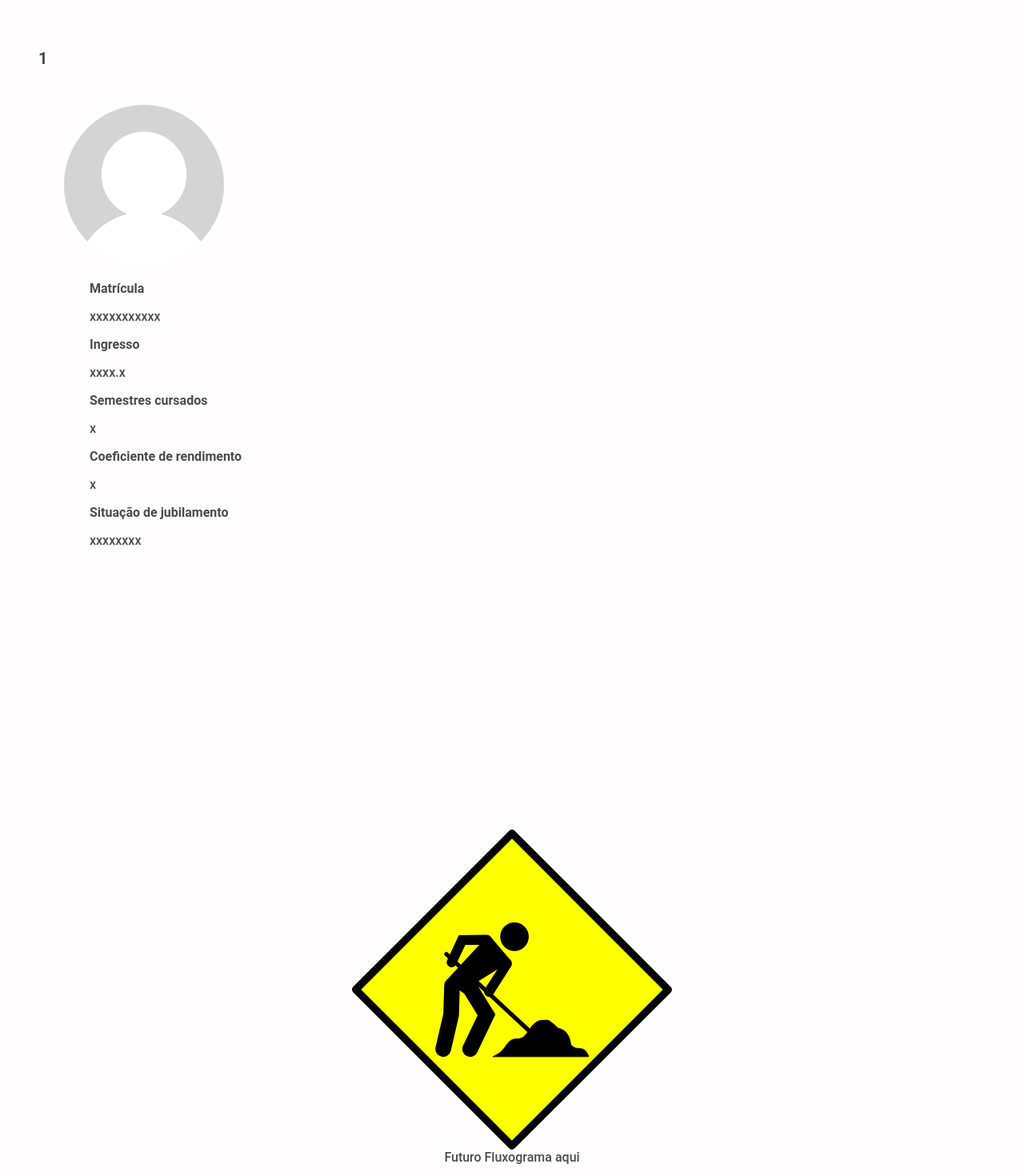
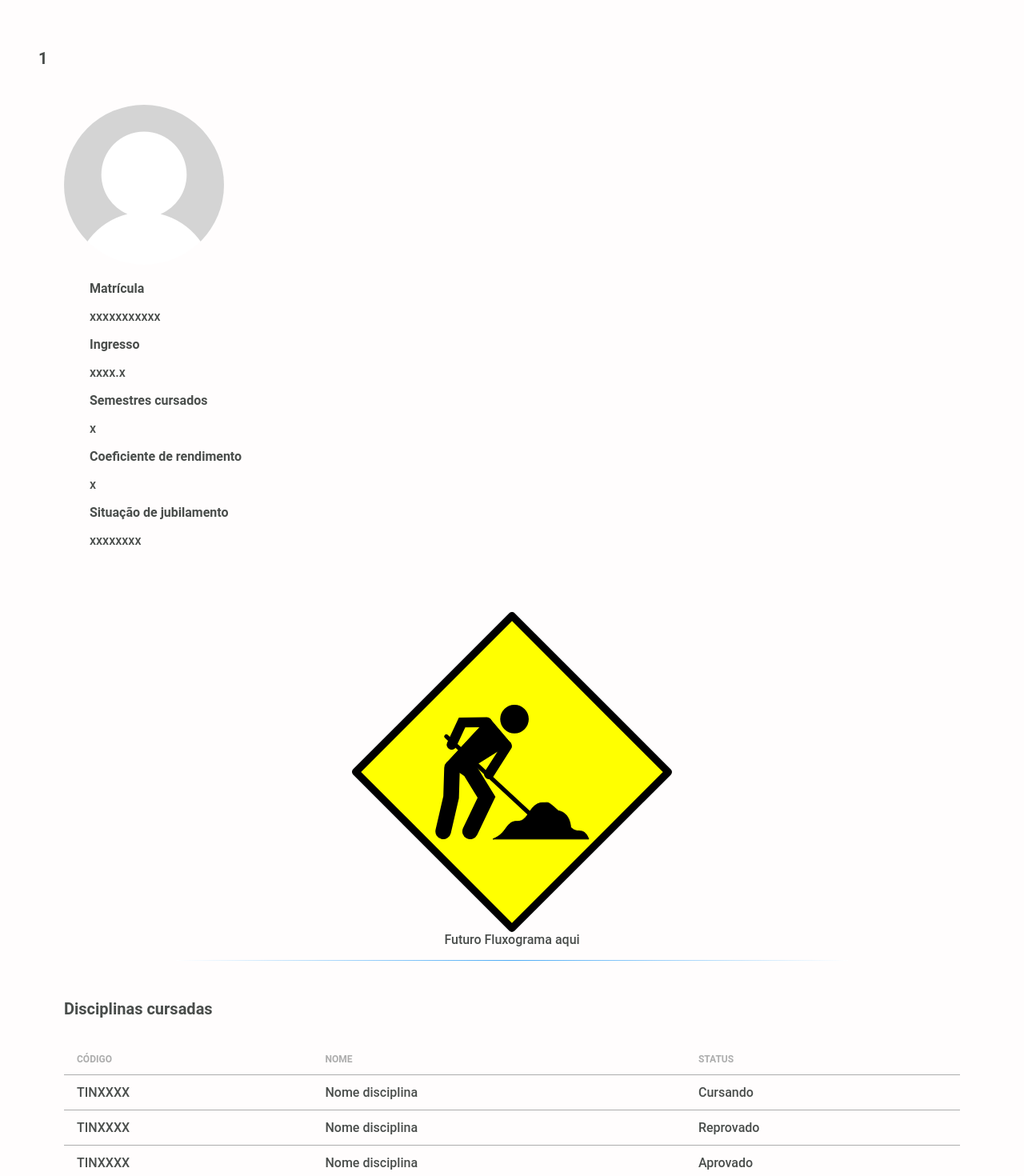
Before and after one commit to pedroAndrad1/sagui, a Next.js app: page /imprimir/1 in a window 1280 px wide. Shown: the top 1470 px of the page at 80% size. Built offline with nearby package versions, Linux system fonts and the light colour scheme.

Commit message:
Alguns ajustes na impressão

```diff
--- a/src/styles/imprimir-aluno.module.scss
+++ b/src/styles/imprimir-aluno.module.scss
@@ -6,9 +6,10 @@
     flex-direction: column;
     justify-content: center;
 
-    section + section {
-        margin-top: 17rem;
-    }
+    //Tem isso tudo para não cortar o fluxograma na impressão
+    // section + section {
+    //     margin-top: 18rem;
+    // }
 
     section{
         box-shadow: none;
```
